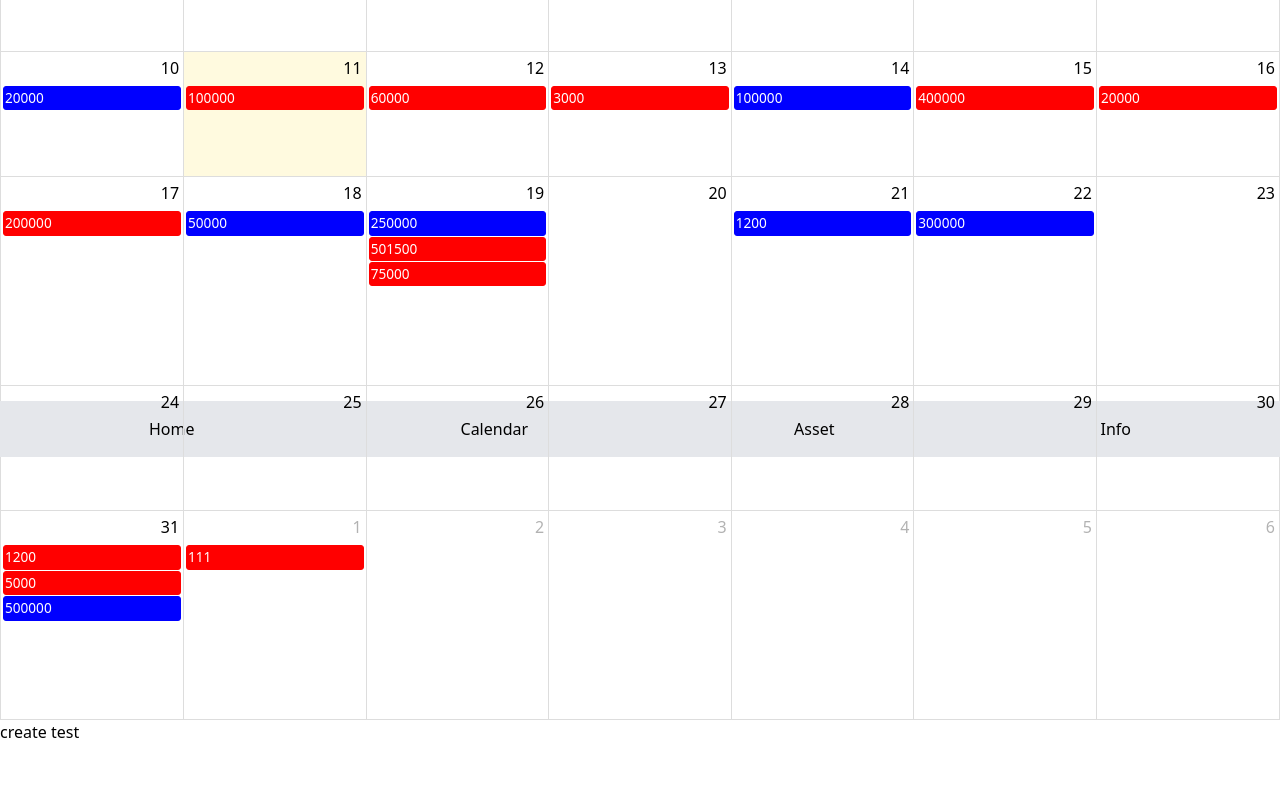
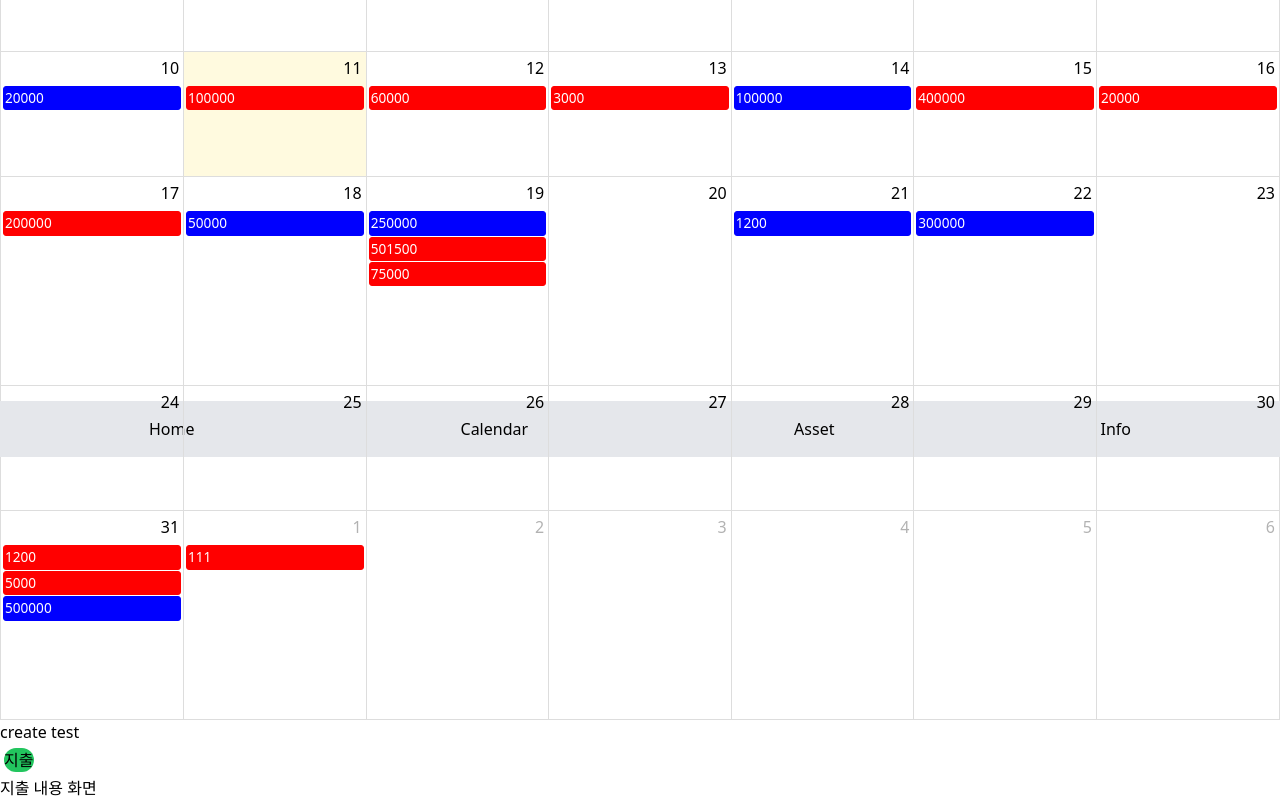
Before and after one commit to taewonnn/Wooma, a React (Create React App) app: page /calendar/create2 in a window 1280 px wide. Shown: the part 343-1143 px from the top of the page. Before the commit the page ends 1087 px from the top, so only its background shows below. Built offline with nearby package versions, Linux system fonts and the light colour scheme.

Commit message:
feat: calendar 페이지 수정

```diff
--- a/src/components/calendar/Create2.tsx
+++ b/src/components/calendar/Create2.tsx
@@ -1,10 +1,28 @@
+import { useState } from 'react';
+
 function Create2() {
+  /** toggle 상태 */
+  const [isSelected, SetIsSelected] = useState(false);
+
+  /** toggle 상태 변경 함수 */
+  const toggleSelection = () => {
+    SetIsSelected(!isSelected);
+  };
+
   return (
     <>
       <p>create test</p>
-      <div>
-        <div></div>
+      <div className="h-8 w-32 rounded-full p-1 flex cursor-pointer" onClick={toggleSelection}>
+        <div
+          className={`h-full w-1/4 rounded-full transition-transform duration-200 ${
+            isSelected ? 'bg-blue-500 transform translate-x-full' : 'bg-green-500'
+          }`}
+        >
+          {isSelected ? '일기' : '지출'}
+        </div>
       </div>
+
+      <div>{isSelected ? <p>일기 내용 화면</p> : <p>지출 내용 화면</p>}</div>
     </>
   );
 }
```
